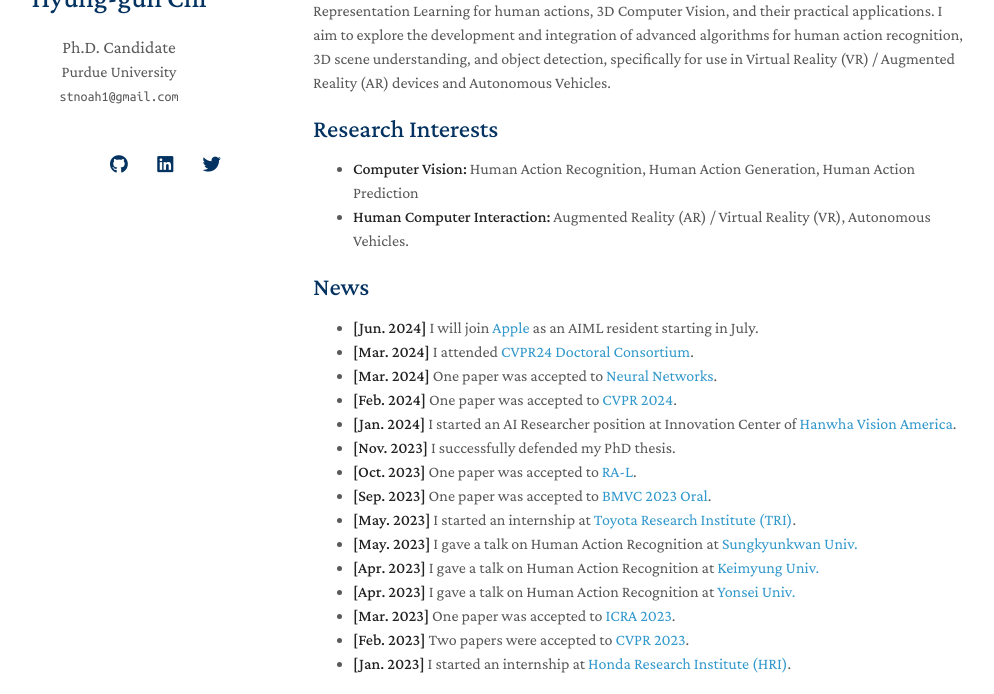
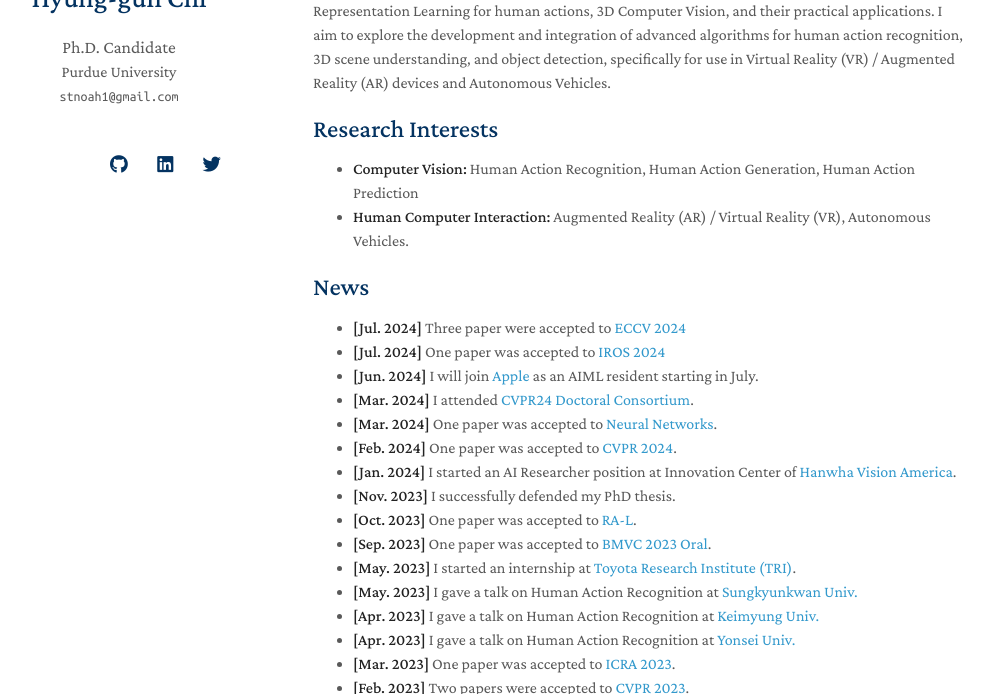
Before and after one commit to stnoah1/stnoah1.github.io, a Jekyll site: the page built from index.md, in a window 1280 px wide and 900 px high, cut to the strip 206-900 px from the top of the window. Shown: the whole strip, without its empty margins (157-1151 px from the left). Built offline with Jekyll 4.4.1, drawn with Linux system fonts in a browser that asks for light colours; nearby versions of some CDN libraries; a style sheet for code colours, icons or effects is not loaded; our own code applies the rules of GitHub Pages for plain Markdown files.

Commit message:
rebuilding site Mon Jul  1 08:42:19 PDT 2024

```diff
--- a/index.md
+++ b/index.md
@@ -13,6 +13,8 @@ I am currently a Ph.D candidate in the Department of Electrical and Computer Eng
 
 ## News
 
+- **[Jul. 2024]** Three paper were accepted to [ECCV 2024](https://eccv.ecva.net)
+- **[Jul. 2024]** One paper was accepted to [IROS 2024](https://iros2024-abudhabi.org)
 - **[Jun. 2024]** I will join [Apple](https://machinelearning.apple.com) as an AIML resident starting in July.
 - **[Mar. 2024]** I attended [CVPR24 Doctoral Consortium](https://cvpr.thecvf.com/Conferences/2024/CallForDoctoralConsortium).
 - **[Mar. 2024]** One paper was accepted to [Neural Networks](https://www.sciencedirect.com/journal/neural-networks).
```
